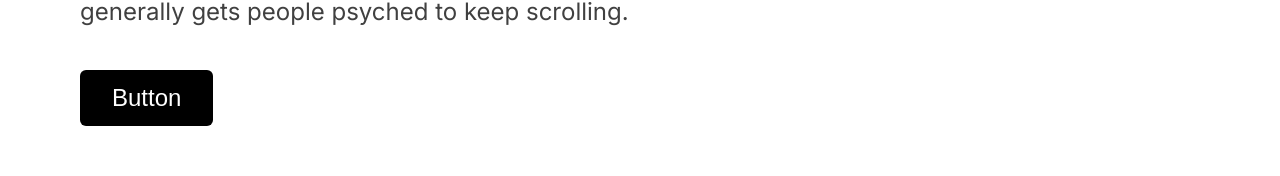
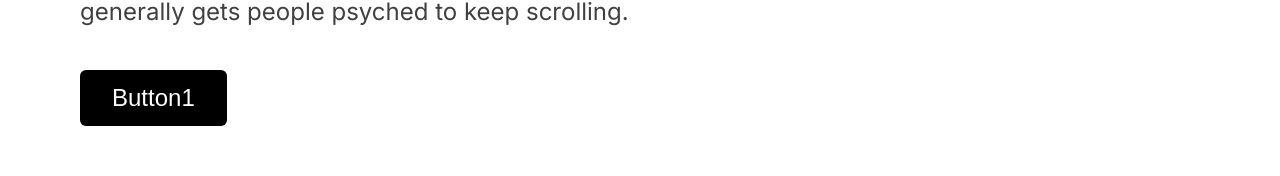
Before and after one commit to Aniltmg463/type-app, a Next.js app: page / in a window 1280 px wide. Shown: the part 319-495 px from the top of the page. Built offline with nearby package versions, Linux system fonts and the light colour scheme.

Commit message:
refactor Header component to set default siteName to "Grocery Shop"; update button text in LandingPage for clarity and consistency

```diff
--- a/app/components/Header.tsx
+++ b/app/components/Header.tsx
@@ -8,7 +8,6 @@ interface HeaderProps {
   navigationLinks: string[];
 }
 
-// Map navigation link names to their routes
 const getLinkPath = (linkName: string): string => {
   const linkMap: Record<string, string> = {
     'Article': '/article',
@@ -18,7 +17,7 @@ const getLinkPath = (linkName: string): string => {
   return linkMap[linkName] || '#';
 };
 
-export default function Header({ siteName = "Site Grocery Shop", navigationLinks }: HeaderProps) {
+export default function Header({ siteName = "Grocery Shop", navigationLinks }: HeaderProps) {
   const router = useRouter();
 
   return (
--- a/app/components/LandingPage.tsx
+++ b/app/components/LandingPage.tsx
@@ -36,7 +36,7 @@ export default function LandingPage({
               onClick={() => router.push('/')}
               className="bg-product-button-bg text-product-button-text px-5 sm:px-6 py-3 sm:py-4 rounded-md text-lg sm:text-xl lg:text-2xl font-inter font-medium hover:opacity-90 hover:scale-105 transition-all duration-200 w-fit"
             >
-              Buttonssss
+              Button
             </button>
           </div>
         </section>
--- a/app/data/landingV2MockData.ts
+++ b/app/data/landingV2MockData.ts
@@ -8,7 +8,7 @@ export const mockLandingV2Data: LandingPageV2Props = {
   hero: {
     title: "Landing page title",
     subheading: "Subheading that sets up context, shares more info about the website, or generally gets people psyched to keep scrolling.",
-    buttonText: "Button",
+    buttonText: "Button1",
     heroImage: "/images/landing-v2-hero.png"
   },
   featureSection1: {
@@ -102,8 +102,8 @@ export const mockLandingV2Data: LandingPageV2Props = {
   ctaSection: {
     heading: "Section heading",
     buttons: [
-      { text: "Button", variant: "primary" as const },
-      { text: "Secondary button", variant: "secondary" as const }
+      { text: "Button2", variant: "primary" as const },
+      { text: "Secondary button1", variant: "secondary" as const }
     ]
   },
   footer: {
```
